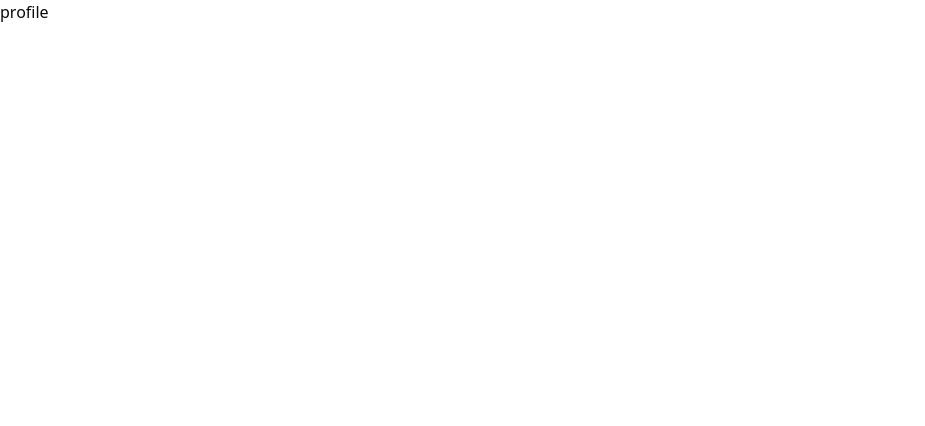
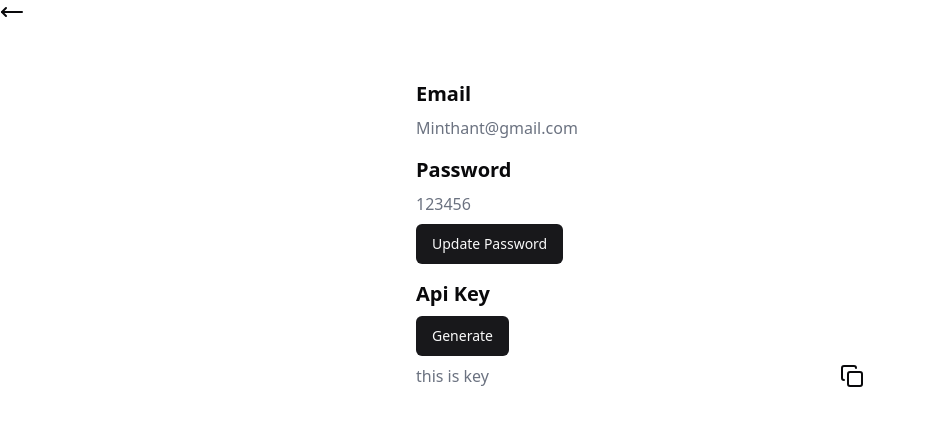
Before and after one commit to nainglinthant111/Postal-Code-Myanmar-org, a Next.js app: page /profile in a window 1280 px wide. Shown: the top 426 px of the page, without its empty margins (0-925 px from the left). Built offline with nearby package versions, Linux system fonts and the light colour scheme.

Commit message:
fix:update ui design

```diff
--- a/src/app/profile/page.tsx
+++ b/src/app/profile/page.tsx
@@ -1,11 +1,36 @@
-import React from 'react';
+import React from "react";
+import { MoveLeft, Copy } from "lucide-react";
+import { Button } from "@/components/ui/button";
 
 const page = () => {
-    return (
-        <div>
-            profile
+  return (
+    <div className="min-h-screen">
+      <MoveLeft />
+      <div className="container mx-auto px-4 py-8">
+        <div className="max-w-md mx-auto mt-6">
+          <div className="font-bold text-xl">Email</div>
+          <div className="text-gray-500 mt-2 w-full">Minthant@gmail.com</div>
+          <div className="font-bold text-xl mt-4">Password</div>
+          <div className="flex justify-between">
+            <div className="mt-2 text-gray-500 mr-10">123456</div>
+          </div>
+          <div className="mt-2">
+            <Button>Update Password</Button>
+          </div>
+          <div className="font-bold text-xl mt-4">Api Key</div>
+          <div className="mt-2">
+            <Button>Generate</Button>
+          </div>
+          <div className="flex justify-between mt-2">
+            <div className="text-gray-500">this is key</div>
+            <div className="cursor-pointer">
+            <Copy />
+            </div>
+          </div>
         </div>
-    );
+      </div>
+    </div>
+  );
 };
 
 export default page;
```
